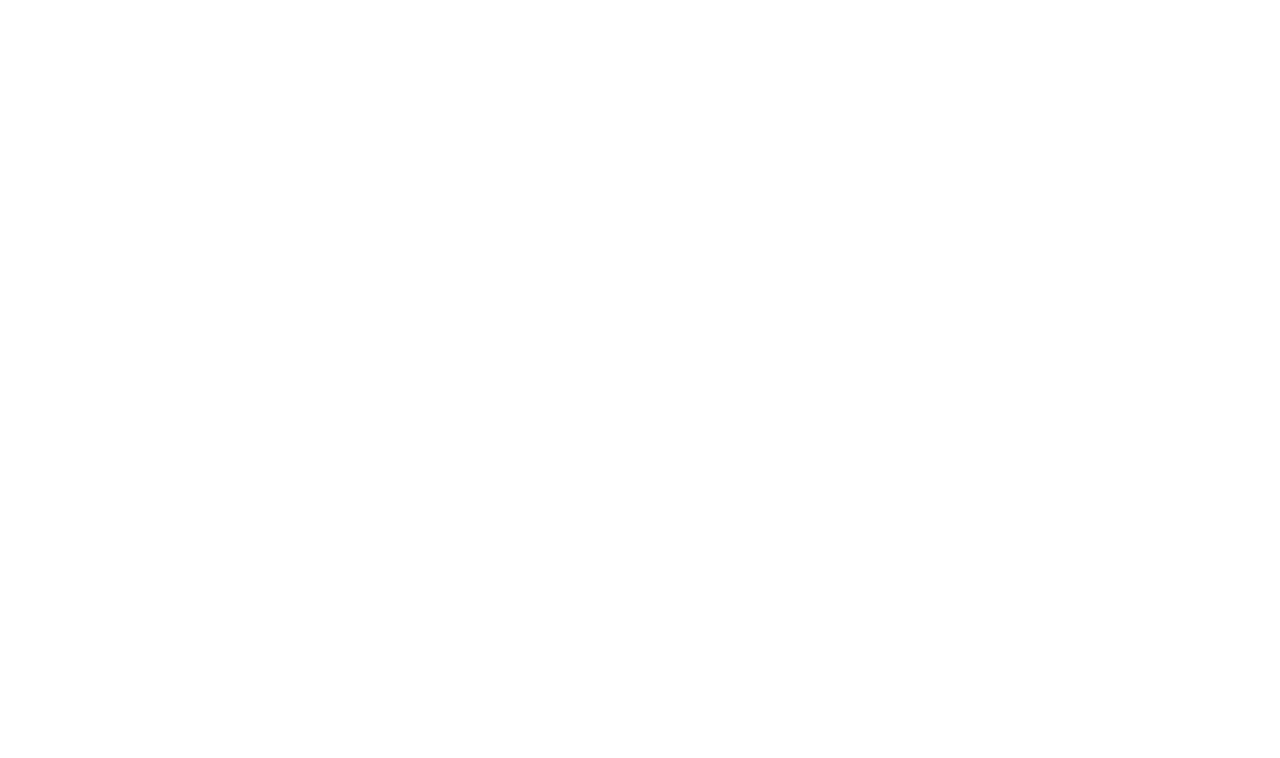
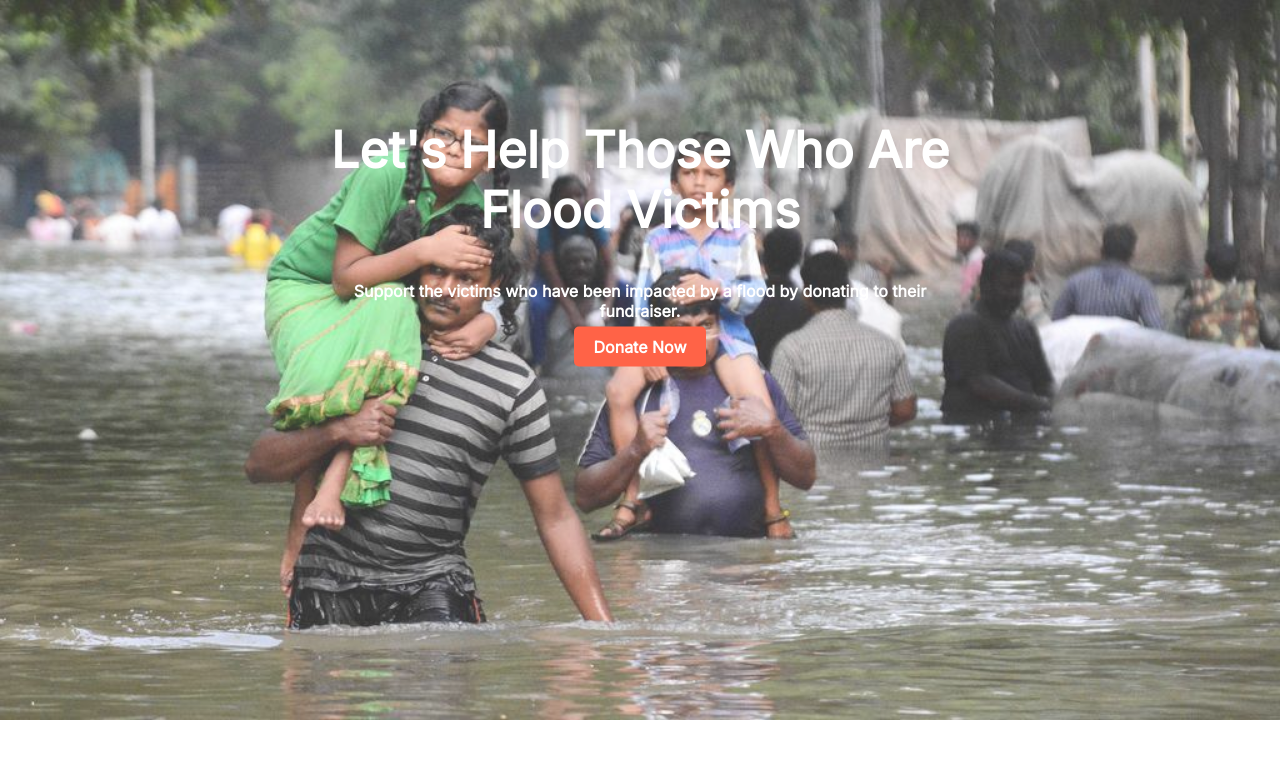
Before and after one commit to anshimi/donate-today, a plain HTML site: page index.html in a window 1280 px wide. Drawn offline with Linux system fonts and the light colour scheme.

Commit message:
top section

```diff
--- a/index.html
+++ b/index.html
@@ -5,12 +5,27 @@
     <meta charset="UTF-8">
     <meta http-equiv="X-UA-Compatible" content="IE=edge">
     <meta name="viewport" content="width=device-width, initial-scale=1.0">
-    <title>Donate</title>
+    <title>Donate for Flood Victims</title>
+    <link rel="preconnect" href="https://fonts.googleapis.com">
+    <link rel="preconnect" href="https://fonts.gstatic.com" crossorigin>
+    <link href="https://fonts.googleapis.com/css2?family=Inter&display=swap" rel="stylesheet">
     <link rel="stylesheet" href="style.css">
 </head>
 
 <body>
+    <section>
+        <div class="container">
+            <img class="width" src="images/donation4.jpg" alt="">
+            <div class="centered">
+                <h1><b>Let's Help Those Who Are Flood Victims </b></h1>
+                <p>
+                    Support the victims who have been impacted by a flood by donating to their fundraiser.
+                </p>
+                <a class="link-button" target="_blank" href="https://www.linkedin.com/in/annya-shimi/">Donate Now</a>
+            </div>
+        </div>
 
+    </section>
 </body>
 
 </html>
--- a/style.css
+++ b/style.css
@@ -0,0 +1,38 @@
+body {
+    font-family: 'Inter', sans-serif;
+    margin: 0px;
+}
+
+h1 {
+    font-size: 50px;
+}
+
+.width {
+    width: 100%;
+}
+
+img {
+    opacity: 0.8;
+}
+
+.container {
+    position: relative;
+    text-align: center;
+    color: white;
+    font-weight: 700;
+}
+
+.centered {
+    position: absolute;
+    top: 30%;
+    left: 50%;
+    transform: translate(-50%, -50%);
+}
+
+.link-button {
+    text-decoration: none;
+    background-color: tomato;
+    padding: 10px 20px;
+    color: white;
+    border-radius: 5px;
+}
```
Also changed, not shown: images/donation0.jpg (added), images/donation1.jpg (added), images/donation10.jpg (added), images/donation11.jpg (added), images/donation13.jpg (added), images/donation14.webp (added), images/donation2.jpg (added), images/donation4.jpg (added), images/donation5.jpg (added), images/donation6.jpg (added), images/donation7.jpg (added), images/donation8.jpg (added), images/donation9.jpg (added), 2 other files.
